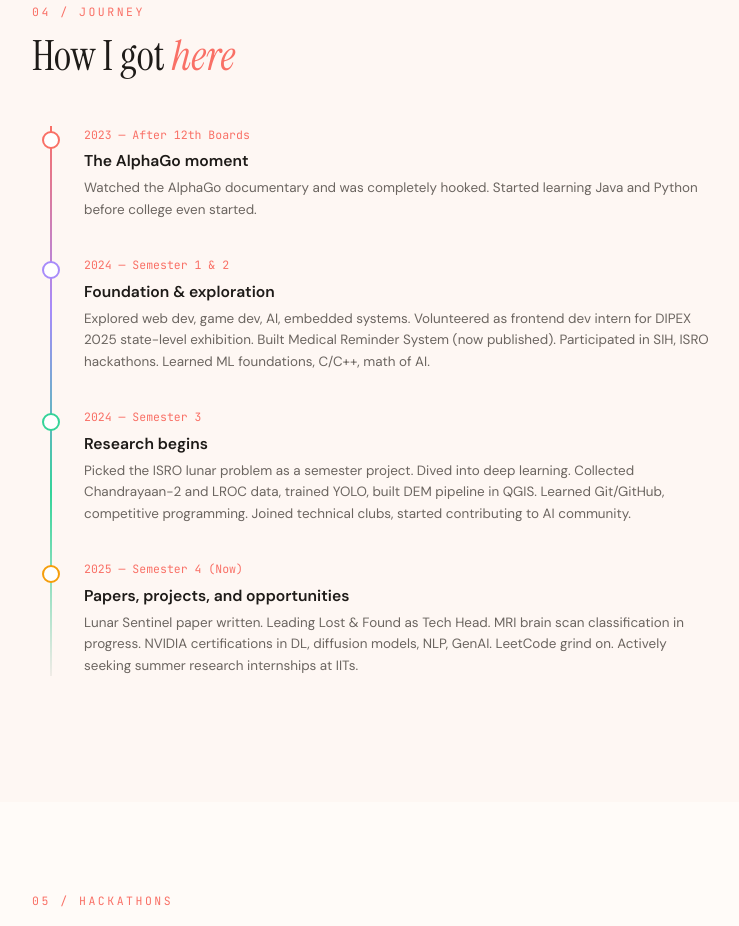
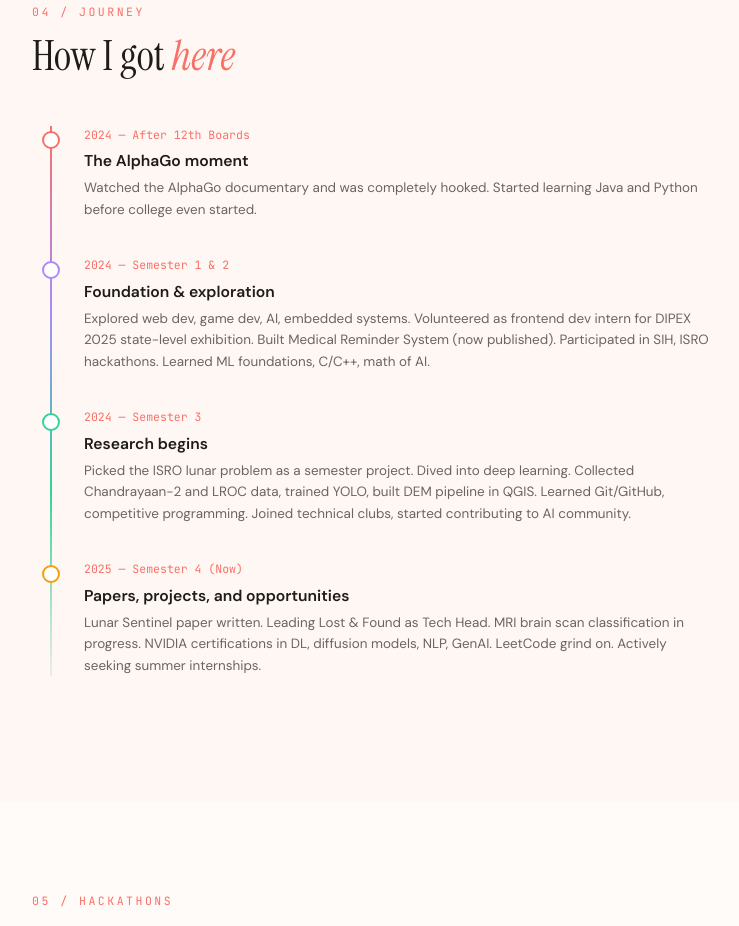
Before and after one commit to ItsSwara/ItsSwara.github.io, a plain HTML site: page index.html in a window 1280 px wide. Shown: the part 3619-4545 px from the top of the page, without its empty margins (28-767 px from the left). Drawn offline with Linux system fonts and the light colour scheme.

Commit message:
Update timeline dates and internship descriptions

```diff
--- a/index.html
+++ b/index.html
@@ -1092,7 +1092,7 @@
         <div class="timeline">
             <div class="tl-item">
                 <div class="tl-dot"></div>
-                <div class="tl-date">2023 &#8212; After 12th Boards</div>
+                <div class="tl-date">2024 &#8212; After 12th Boards</div>
                 <div class="tl-title">The AlphaGo moment</div>
                 <div class="tl-desc">Watched the AlphaGo documentary and was completely hooked. Started learning Java
                     and Python before college even started.</div>
@@ -1119,7 +1119,7 @@
                 <div class="tl-title">Papers, projects, and opportunities</div>
                 <div class="tl-desc">Lunar Sentinel paper written. Leading Lost & Found as Tech Head. MRI brain scan
                     classification in progress. NVIDIA certifications in DL, diffusion models, NLP, GenAI. LeetCode
-                    grind on. Actively seeking summer research internships at IITs.</div>
+                    grind on. Actively seeking summer internships.</div>
             </div>
         </div>
     </section>
```
